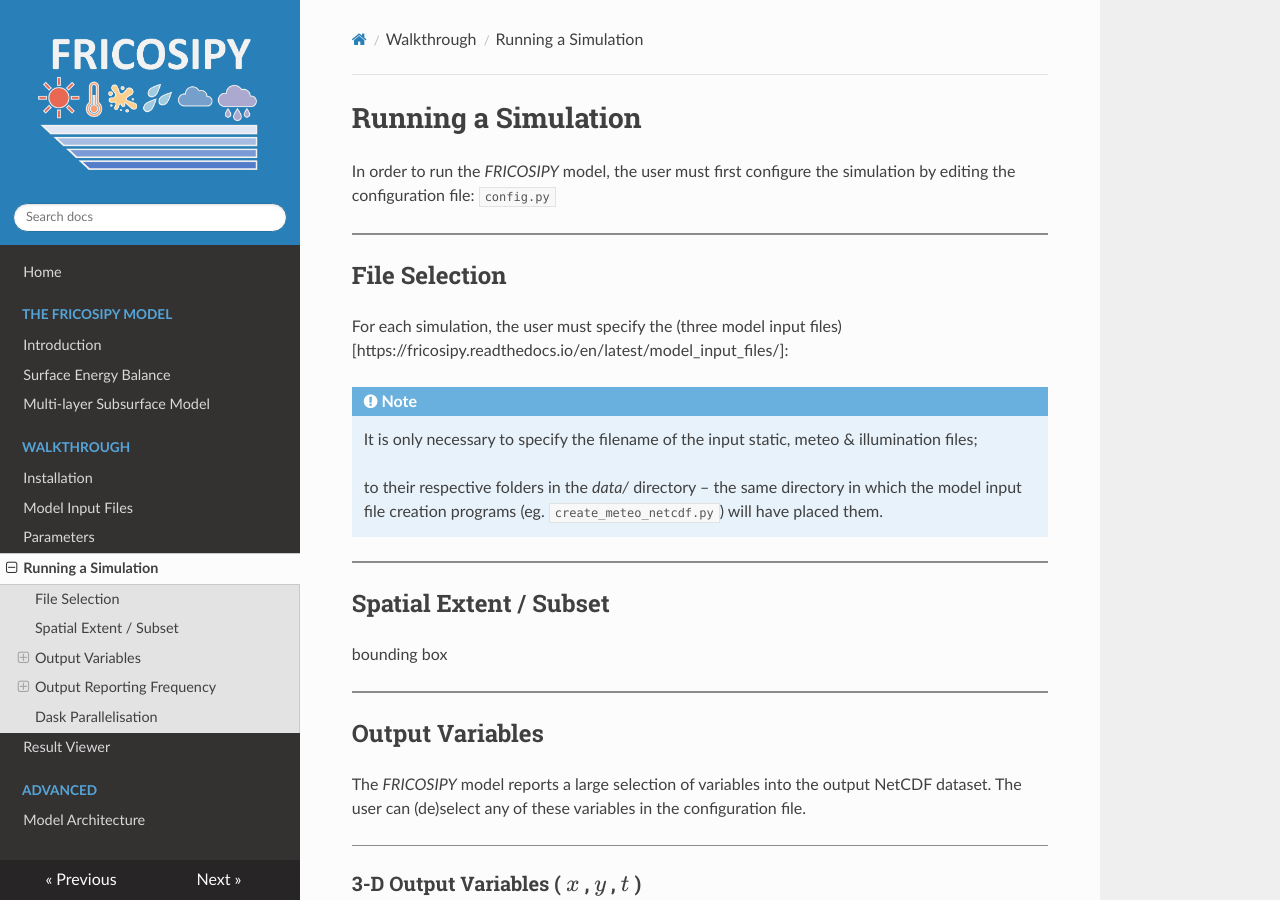
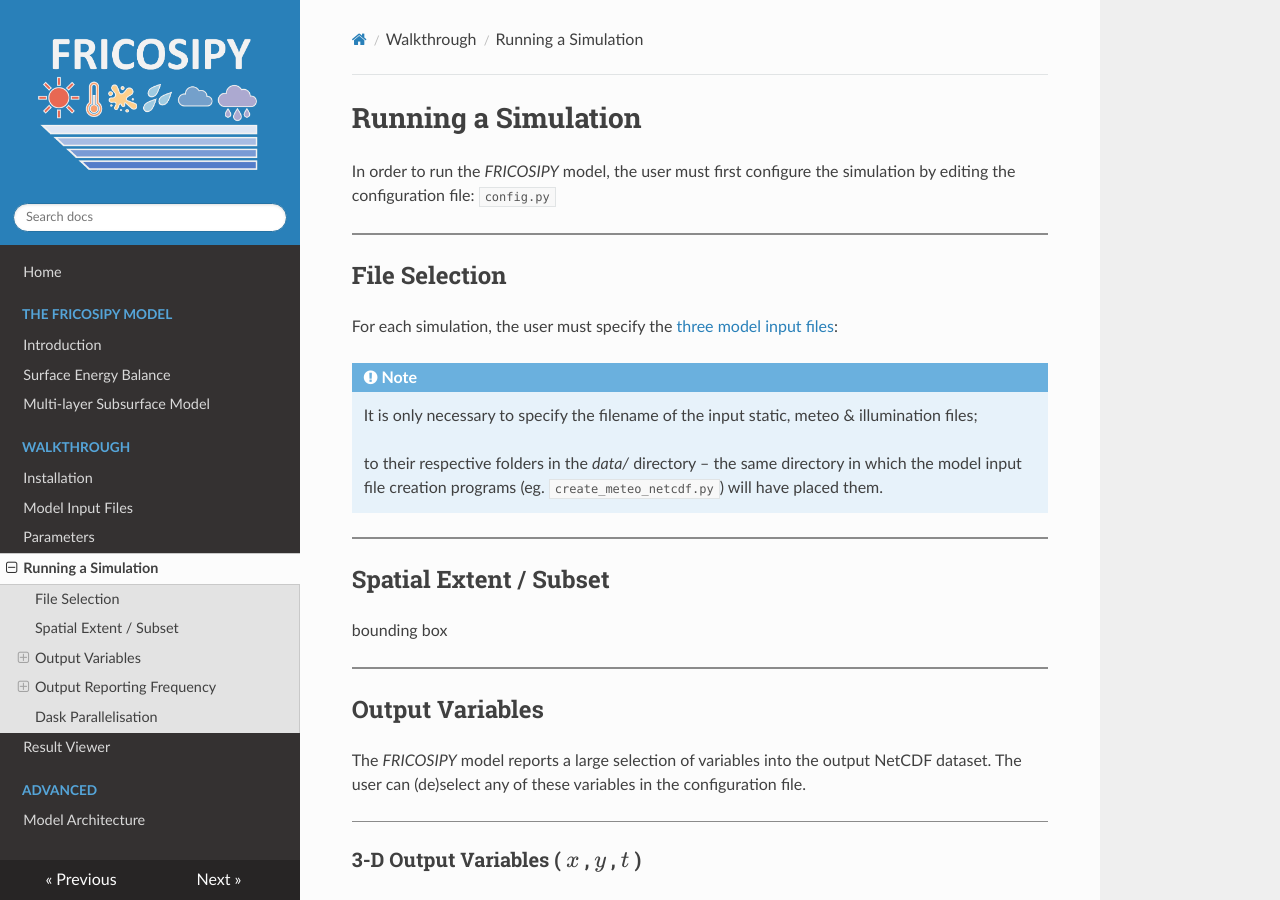
Before and after one commit to MarcusGastaldello/FRICOSIPY, an MkDocs documentation site: the page built from docs/running_a_simulation.md, in a window 1280 px wide and 900 px high. Built offline with MkDocs 1.6.1, drawn with Linux system fonts in a browser that asks for light colours.

Commit message:
Update running_a_simulation.md

```diff
--- a/docs/running_a_simulation.md
+++ b/docs/running_a_simulation.md
@@ -11,7 +11,7 @@
 
 ## File Selection
 
-For each simulation, the user must specify the (three model input files)[https://fricosipy.readthedocs.io/en/latest/model_input_files/]:
+For each simulation, the user must specify the [three model input files](https://fricosipy.readthedocs.io/en/latest/model_input_files/):
 
 
 !!! note
```
